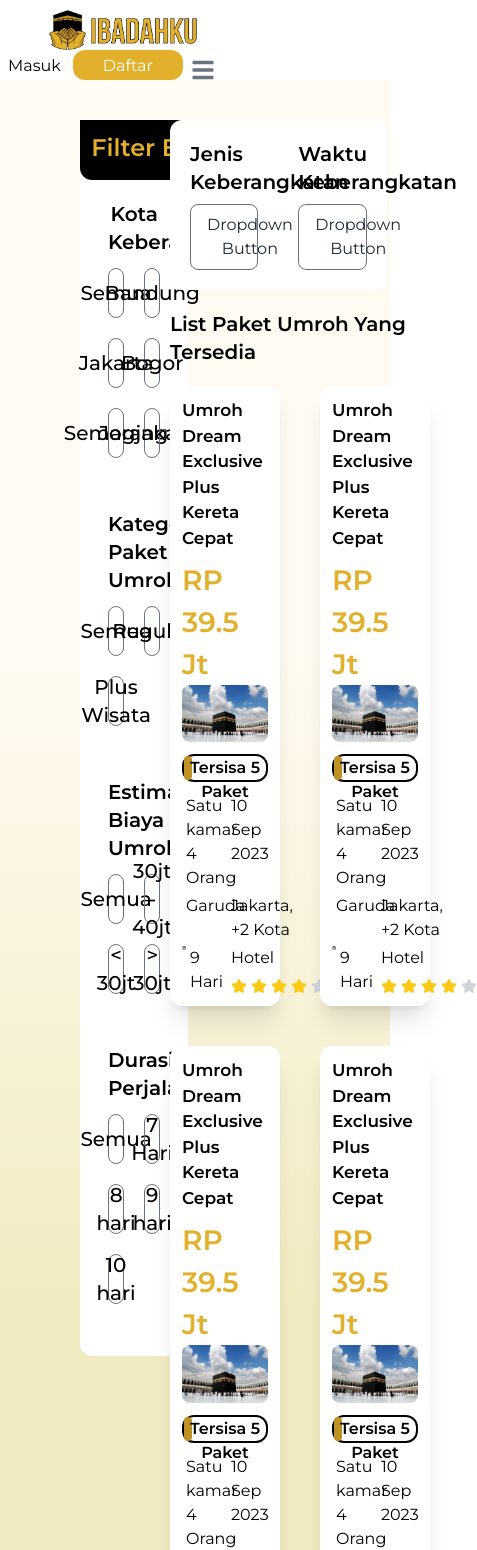
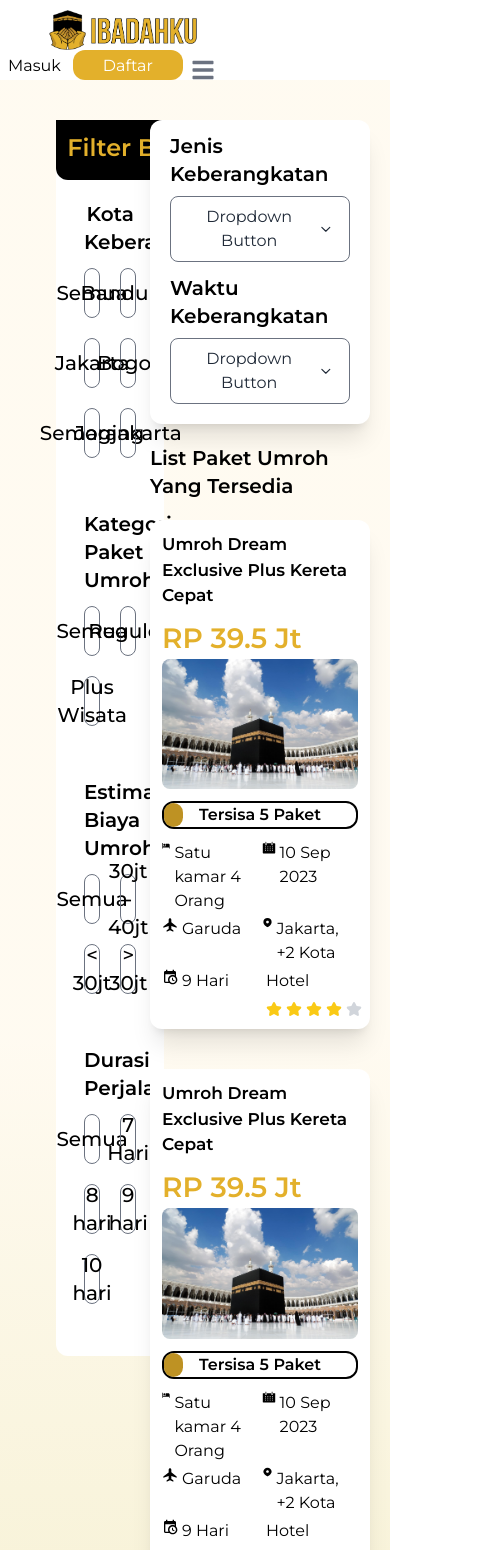
Before and after one commit to fikriymnn/umr-web, a Next.js app: page /package in a window 390 px wide. Shown: the top 1550 px of the page, 477 px wide, since content can reach past the window. Built offline with nearby package versions, Linux system fonts and the light colour scheme.

Commit message:
responsive

```diff
--- a/src/app/package/page.jsx
+++ b/src/app/package/page.jsx
@@ -1,154 +1,236 @@
-'use client'
-import React from 'react'
-import Dropdown from '@/components/Dropdown';
-import Image from 'next/image';
+"use client";
+import React from "react";
+import { useEffect, useRef, useState } from "react";
+import Dropdown from "@/components/Dropdown";
+import Image from "next/image";
 import DefaultCarousel from "@/components/Carousel";
-import PackageCard from "@/components/packagecard"
+import PackageCard from "@/components/packagecard";
+import { isMobile } from "react-device-detect";
 
 function Package() {
+  const [comp, setComp] = useState(0);
+
   return (
-        <div className='bg mb-10'>
-            <div className="flex pt-10 bg-cover bg-[url('/assets/images/image2.png')] z-10 ">
-
-                <div className='w-4/12'>
-                    <div className='bg-white w-10/12 ms-20 rounded-xl'>
-                        <div >
-                            <div className='h-[60px] w-[250px] bg-black mx-auto rounded-b-xl'>
-                                <p className='text-2xl font-semibold text-[#E3B02B] text-center pt-3'>Filter Berdasarkan</p>
+    <div className="bg mb-10">
+      <div className="flex  pt-10 bg-cover  bg-[url('/assets/images/image2.png')] z-10 relative">
+        {isMobile && (
+          <>
+            <button
+              className="bg-red-900"
+              onClick={() => setComp((prevComp) => (prevComp === 1 ? 0 : 1))}
+            >
+              Filter
+            </button>
+            <div
+              className={`${
+                comp == 0
+                  ? "hidden -translate-x-96 duration-10"
+                  : "visible duration-100"
+              } w-full absolute z-50 top-0 duration-100`}
+            >
+              <div className="bg-white  rounded-xl">
+                <div>
+                  <div className="h-[60px] w-[250px] bg-black mx-auto rounded-b-xl">
+                    <p className="text-2xl font-semibold text-[#E3B02B] text-center pt-3">
+                      Filter Berdasarkan
+                    </p>
                   </div>
-                            <div className='py-5 px-7 text-xl text-center font-medium text-black'>
-                                <h1 className='font-semibold'>Kota Keberangkatan</h1>
-                                <div className='grid grid-cols-2 gap-5 py-3'>
-                                    <button
-                                        className='h-[50px] hover:bg-[#E3B02B] border border-gray-500 rounded-xl flex items-center justify-center'
-                                    >
+                  <div className="py-5 px-7 text-xl text-center font-medium text-black">
+                    <h1 className="font-semibold">Kota Keberangkatan</h1>
+                    <div className="grid grid-cols-2 gap-5 py-3">
+                      <button className="h-[50px] hover:bg-[#E3B02B] border border-gray-500 rounded-xl flex items-center justify-center">
                         Semua
                       </button>
-                                    <button
-                                        className='h-[50px] hover:bg-[#E3B02B] border border-gray-500 rounded-xl flex items-center justify-center'
-                                    >
+                      <button className="h-[50px] hover:bg-[#E3B02B] border border-gray-500 rounded-xl flex items-center justify-center">
                         Bandung
                       </button>
-                                    <button
-                                        className='h-[50px] hover:bg-[#E3B02B] border border-gray-500 rounded-xl flex items-center justify-center'
-                                    >
+                      <button className="h-[50px] hover:bg-[#E3B02B] border border-gray-500 rounded-xl flex items-center justify-center">
                         Jakarta
                       </button>
-                                    <button
-                                        className='h-[50px] hover:bg-[#E3B02B] border border-gray-500 rounded-xl flex items-center justify-center'
-                                    >
+                      <button className="h-[50px] hover:bg-[#E3B02B] border border-gray-500 rounded-xl flex items-center justify-center">
                         Bogor
                       </button>
-                                    <button
-                                        className='h-[50px] hover:bg-[#E3B02B] border border-gray-500 rounded-xl flex items-center justify-center'
-                                    >
+                      <button className="h-[50px] hover:bg-[#E3B02B] border border-gray-500 rounded-xl flex items-center justify-center">
                         Semarang
                       </button>
-                                    <button
-                                        className='h-[50px] hover:bg-[#E3B02B] border border-gray-500 rounded-xl flex items-center justify-center'
-                                    >
+                      <button className="h-[50px] hover:bg-[#E3B02B] border border-gray-500 rounded-xl flex items-center justify-center">
                         Jogjakarta
                       </button>
                     </div>
                   </div>
 
-                            <div className='py-5 px-7 text-xl text-center font-medium text-black'>
-                                <h1 className='font-semibold'>Kategori Paket Umroh</h1>
-                                <div className='grid grid-cols-2 gap-5 py-3'>
-                                    <button
-                                        className='h-[50px] hover:bg-[#E3B02B] border border-gray-500 rounded-xl flex items-center justify-center'
-                                    >
+                  <div className="py-5 px-7 text-xl text-center font-medium text-black">
+                    <h1 className="font-semibold">Kategori Paket Umroh</h1>
+                    <div className="grid grid-cols-2 gap-5 py-3">
+                      <button className="h-[50px] hover:bg-[#E3B02B] border border-gray-500 rounded-xl flex items-center justify-center">
                         Semua
                       </button>
-                                    <button
-                                        className='h-[50px] hover:bg-[#E3B02B] border border-gray-500 rounded-xl flex items-center justify-center'
-                                    >
+                      <button className="h-[50px] hover:bg-[#E3B02B] border border-gray-500 rounded-xl flex items-center justify-center">
                         Reguler
                       </button>
-                                    <button
-                                        className='h-[50px] hover:bg-[#E3B02B] border border-gray-500 rounded-xl flex items-center justify-center'
-                                    >
+                      <button className="h-[50px] hover:bg-[#E3B02B] border border-gray-500 rounded-xl flex items-center justify-center">
                         Plus Wisata
                       </button>
                     </div>
                   </div>
 
-                            <div className='py-5 px-7 text-xl text-center font-medium text-black'>
-                                <h1 className='font-semibold'>Estimasi Biaya Umroh</h1>
-                                <div className='grid grid-cols-2 gap-5 py-3'>
-                                    <button
-                                        className='h-[50px] hover:bg-[#E3B02B] border border-gray-500 rounded-xl flex items-center justify-center'
-                                    >
+                  <div className="py-5 px-7 text-xl text-center font-medium text-black">
+                    <h1 className="font-semibold">Estimasi Biaya Umroh</h1>
+                    <div className="grid grid-cols-2 gap-5 py-3">
+                      <button className="h-[50px] hover:bg-[#E3B02B] border border-gray-500 rounded-xl flex items-center justify-center">
                         Semua
                       </button>
-                                    <button
-                                        className='h-[50px] hover:bg-[#E3B02B] border border-gray-500 rounded-xl flex items-center justify-center'
-                                    >
+                      <button className="h-[50px] hover:bg-[#E3B02B] border border-gray-500 rounded-xl flex items-center justify-center">
                         30jt - 40jt
                       </button>
-                                    <button
-                                        className='h-[50px] hover:bg-[#E3B02B] border border-gray-500 rounded-xl flex items-center justify-center'
-                                    >
+                      <button className="h-[50px] hover:bg-[#E3B02B] border border-gray-500 rounded-xl flex items-center justify-center">
                         &lt; 30jt
                       </button>
-                                    <button
-                                        className='h-[50px] hover:bg-[#E3B02B] border border-gray-500 rounded-xl flex items-center justify-center'
-                                    >
+                      <button className="h-[50px] hover:bg-[#E3B02B] border border-gray-500 rounded-xl flex items-center justify-center">
                         &gt; 30jt
                       </button>
                     </div>
                   </div>
 
-                            <div className='py-5 px-7 text-xl text-center font-medium text-black'>
-                                <h1 className='font-semibold'>Durasi Perjalanan</h1>
-                                <div className='grid grid-cols-2 gap-5 py-3'>
-                                    <button
-                                        className='h-[50px] hover:bg-[#E3B02B] border border-gray-500 rounded-xl flex items-center justify-center'
-                                    >
+                  <div className="py-5 px-7 text-xl text-center font-medium text-black">
+                    <h1 className="font-semibold">Durasi Perjalanan</h1>
+                    <div className="grid grid-cols-2 gap-5 py-3">
+                      <button className="h-[50px] hover:bg-[#E3B02B] border border-gray-500 rounded-xl flex items-center justify-center">
                         Semua
                       </button>
-                                    <button
-                                        className='h-[50px] hover:bg-[#E3B02B] border border-gray-500 rounded-xl flex items-center justify-center'
-                                    >
+                      <button className="h-[50px] hover:bg-[#E3B02B] border border-gray-500 rounded-xl flex items-center justify-center">
                         7 Hari
                       </button>
-                                    <button
-                                        className='h-[50px] hover:bg-[#E3B02B] border border-gray-500 rounded-xl flex items-center justify-center'
-                                    >
+                      <button className="h-[50px] hover:bg-[#E3B02B] border border-gray-500 rounded-xl flex items-center justify-center">
                         8 hari
                       </button>
-                                    <button
-                                        className='h-[50px] hover:bg-[#E3B02B] border border-gray-500 rounded-xl flex items-center justify-center'
-                                    >
+                      <button className="h-[50px] hover:bg-[#E3B02B] border border-gray-500 rounded-xl flex items-center justify-center">
                         9 hari
                       </button>
-                                    <button
-                                        className='h-[50px] hover:bg-[#E3B02B] border border-gray-500 rounded-xl flex items-center justify-center'
-                                    >
+                      <button className="h-[50px] hover:bg-[#E3B02B] border border-gray-500 rounded-xl flex items-center justify-center">
                         10 hari
                       </button>
                     </div>
                   </div>
-                            <div className='h-[20px]'></div>
+                  <div className="h-[20px]"></div>
                 </div>
               </div>
             </div>
-                <div className='w-8/12 ml-10 mr-20'>
-                    <div className='bg-white rounded-xl w-10/12'>
-                        <div className='flex '>
-                            <div className='w-3/6 p-5'>
-                                <h1 className='w-full mb-2 text-xl font-semibold'>Jenis Keberangkatan</h1>
+          </>
+        )}
+        {!isMobile && (
+          <div className="w-4/12">
+            <div className="bg-white w-10/12 ms-14 rounded-xl">
+              <div>
+                <div className="h-[60px] w-[250px] bg-black mx-auto rounded-b-xl">
+                  <p className="text-2xl font-semibold text-[#E3B02B] text-center pt-3">
+                    Filter Berdasarkan
+                  </p>
+                </div>
+                <div className="py-5 px-7 text-xl text-center font-medium text-black">
+                  <h1 className="font-semibold">Kota Keberangkatan</h1>
+                  <div className="grid grid-cols-2 gap-5 py-3">
+                    <button className="h-[50px] hover:bg-[#E3B02B] border border-gray-500 rounded-xl flex items-center justify-center">
+                      Semua
+                    </button>
+                    <button className="h-[50px] hover:bg-[#E3B02B] border border-gray-500 rounded-xl flex items-center justify-center">
+                      Bandung
+                    </button>
+                    <button className="h-[50px] hover:bg-[#E3B02B] border border-gray-500 rounded-xl flex items-center justify-center">
+                      Jakarta
+                    </button>
+                    <button className="h-[50px] hover:bg-[#E3B02B] border border-gray-500 rounded-xl flex items-center justify-center">
+                      Bogor
+                    </button>
+                    <button className="h-[50px] hover:bg-[#E3B02B] border border-gray-500 rounded-xl flex items-center justify-center">
+                      Semarang
+                    </button>
+                    <button className="h-[50px] hover:bg-[#E3B02B] border border-gray-500 rounded-xl flex items-center justify-center">
+                      Jogjakarta
+                    </button>
+                  </div>
+                </div>
+
+                <div className="py-5 px-7 text-xl text-center font-medium text-black">
+                  <h1 className="font-semibold">Kategori Paket Umroh</h1>
+                  <div className="grid grid-cols-2 gap-5 py-3">
+                    <button className="h-[50px] hover:bg-[#E3B02B] border border-gray-500 rounded-xl flex items-center justify-center">
+                      Semua
+                    </button>
+                    <button className="h-[50px] hover:bg-[#E3B02B] border border-gray-500 rounded-xl flex items-center justify-center">
+                      Reguler
+                    </button>
+                    <button className="h-[50px] hover:bg-[#E3B02B] border border-gray-500 rounded-xl flex items-center justify-center">
+                      Plus Wisata
+                    </button>
+                  </div>
+                </div>
+
+                <div className="py-5 px-7 text-xl text-center font-medium text-black">
+                  <h1 className="font-semibold">Estimasi Biaya Umroh</h1>
+                  <div className="grid grid-cols-2 gap-5 py-3">
+                    <button className="h-[50px] hover:bg-[#E3B02B] border border-gray-500 rounded-xl flex items-center justify-center">
+                      Semua
+                    </button>
+                    <button className="h-[50px] hover:bg-[#E3B02B] border border-gray-500 rounded-xl flex items-center justify-center">
+                      30jt - 40jt
+                    </button>
+                    <button className="h-[50px] hover:bg-[#E3B02B] border border-gray-500 rounded-xl flex items-center justify-center">
+                      &lt; 30jt
+                    </button>
+                    <button className="h-[50px] hover:bg-[#E3B02B] border border-gray-500 rounded-xl flex items-center justify-center">
+                      &gt; 30jt
+                    </button>
+                  </div>
+                </div>
+
+                <div className="py-5 px-7 text-xl text-center font-medium text-black">
+                  <h1 className="font-semibold">Durasi Perjalanan</h1>
+                  <div className="grid grid-cols-2 gap-5 py-3">
+                    <button className="h-[50px] hover:bg-[#E3B02B] border border-gray-500 rounded-xl flex items-center justify-center">
+                      Semua
+                    </button>
+                    <button className="h-[50px] hover:bg-[#E3B02B] border border-gray-500 rounded-xl flex items-center justify-center">
+                      7 Hari
+                    </button>
+                    <button className="h-[50px] hover:bg-[#E3B02B] border border-gray-500 rounded-xl flex items-center justify-center">
+                      8 hari
+                    </button>
+                    <button className="h-[50px] hover:bg-[#E3B02B] border border-gray-500 rounded-xl flex items-center justify-center">
+                      9 hari
+                    </button>
+                    <button className="h-[50px] hover:bg-[#E3B02B] border border-gray-500 rounded-xl flex items-center justify-center">
+                      10 hari
+                    </button>
+                  </div>
+                </div>
+                <div className="h-[20px]"></div>
+              </div>
+            </div>
+          </div>
+        )}
+        <div className="md:w-8/12 w-full mx-auto md:ml-10 md:mr-20 md:p-0 px-5">
+          <div className="bg-white shadow-xl rounded-xl md:w-10/12 w-full">
+            <div className="flex md:flex-row flex-col">
+              <div className="md:w-3/6 w-full p-5 py-3">
+                <h1 className="w-full mb-2 text-xl font-semibold">
+                  Jenis Keberangkatan
+                </h1>
                 <Dropdown />
               </div>
-                            <div className='w-3/6 p-5'>
-                                <h1 className='w-full mb-2 text-xl font-semibold'>Waktu Keberangkatan</h1>
+              <div className="md:w-3/6 w-full p-5 md:py-3 pt-0">
+                <h1 className="w-full mb-2 text-xl font-semibold">
+                  Waktu Keberangkatan
+                </h1>
                 <Dropdown />
               </div>
             </div>
           </div>
-                    <div className='mt-2'>
-                        <h1 className='text-xl font-semibold  my-5'>List Paket Umroh Yang Tersedia</h1>
-                        <div className='grid grid-cols-2 gap-10'>
+          <div className="mt-2">
+            <h1 className="text-xl font-semibold  my-5">
+              List Paket Umroh Yang Tersedia
+            </h1>
+            <div className="mahfud md:grid-cols-2 sm:grid-cols-2 grid-cols-1 gap-10">
               <PackageCard />
               <PackageCard />
               <PackageCard />
@@ -158,9 +240,9 @@ function Package() {
             </div>
           </div>
         </div>
-            </div >
       </div>
-    )
+    </div>
+  );
 }
 
-export default Package
+export default Package;
```
Lines whose indentation alone changed are shown as unchanged.
